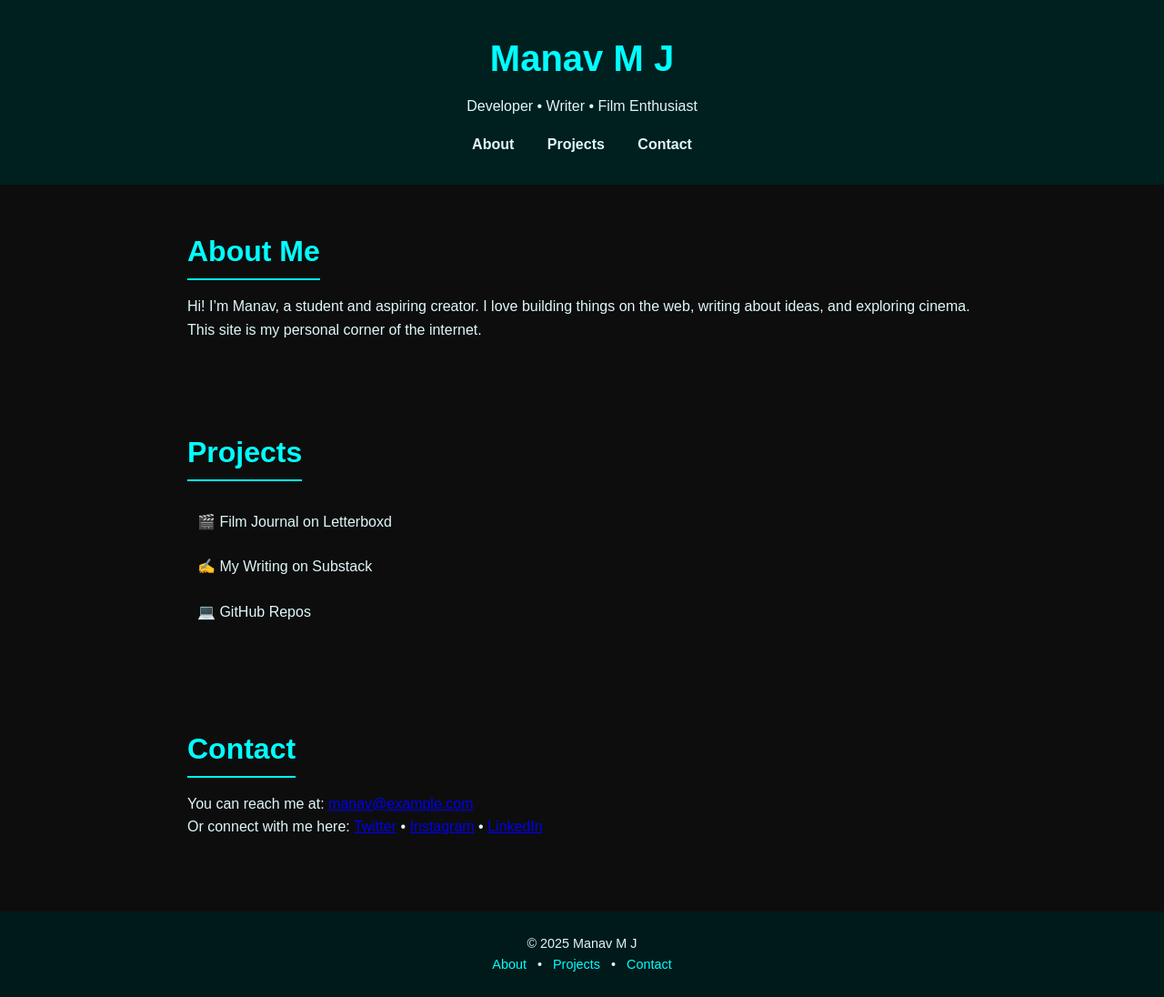
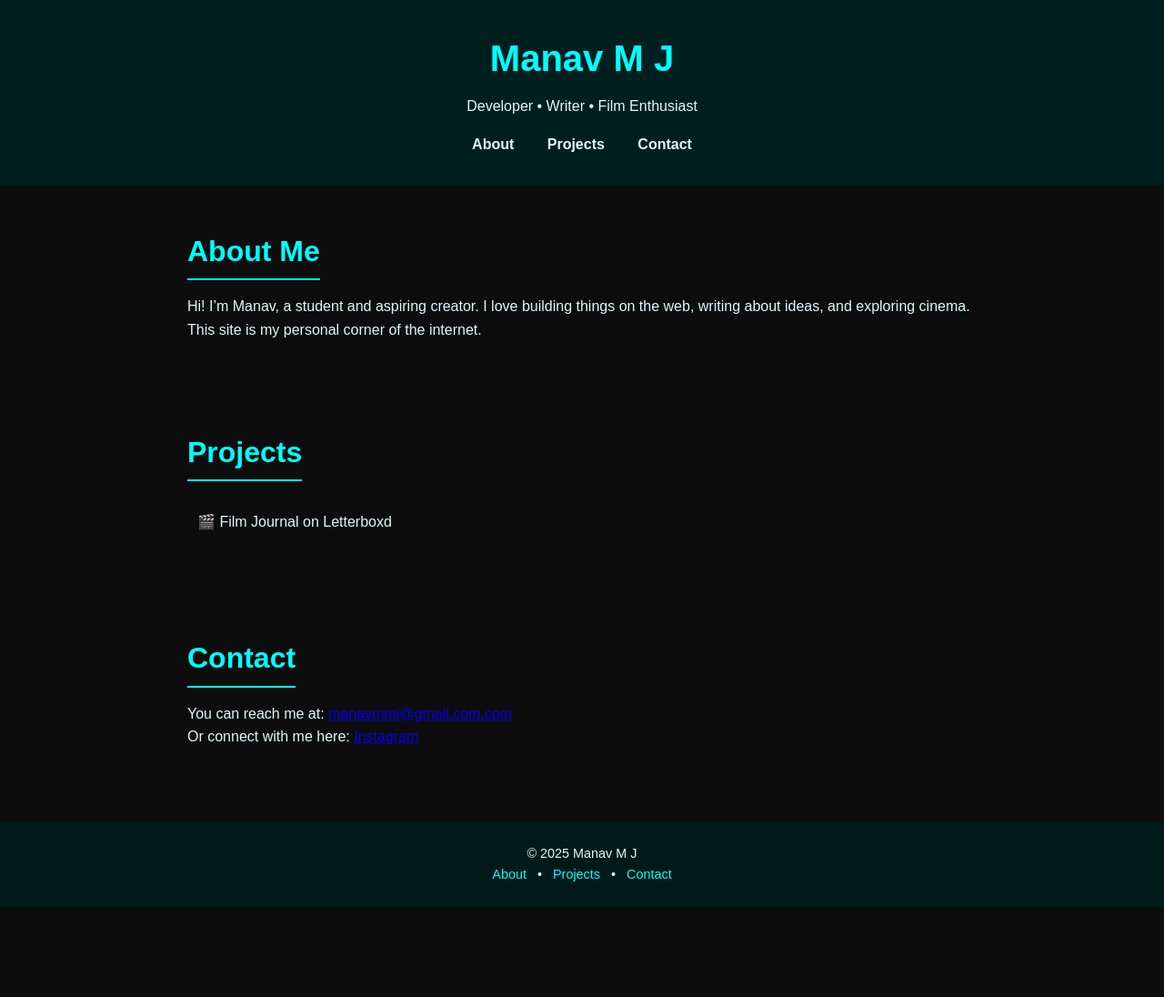
Before and after one commit to manavmj5ckmbvm-stack/manavmj5ckmbvm-stack.github.io, a plain HTML site: page index.html in a window 1280 px wide. Shown: the whole page at 91% size. After the commit the page ends 997 px from the top, so only its background shows below. Drawn offline with Linux system fonts and the light colour scheme.

Commit message:
Update index.html

```diff
--- a/index.html
+++ b/index.html
@@ -115,21 +115,23 @@
 
   <section id="projects" class="projects">
     <h2>Projects</h2>
-    <a href="https://letterboxd.com" target="_blank">🎬 Film Journal on Letterboxd</a>
-    <a href="https://substack.com" target="_blank">✍️ My Writing on Substack</a>
-    <a href="https://github.com" target="_blank">💻 GitHub Repos</a>
+    <a href="https://letterboxd.com/pinkstream" target="_blank">🎬 Film Journal on Letterboxd</a>
+
+
+
   </section>
 
   <section id="contact">
     <h2>Contact</h2>
     <p>
-      You can reach me at: <a href="mailto:manav@example.com">manav@example.com</a>
+      You can reach me at: <a href="mailto:manavmmj@gmail.com">manavmmj@gmail.com.com</a>
     </p>
     <p>
       Or connect with me here:
-      <a href="https://twitter.com" target="_blank">Twitter</a> •
-      <a href="https://instagram.com" target="_blank">Instagram</a> •
-      <a href="https://linkedin.com" target="_blank">LinkedIn</a>
+
+      <a href="https://instagram.com/mmjmanav" target="_blank">Instagram</a>
+
+
     </p>
   </section>
 
```
